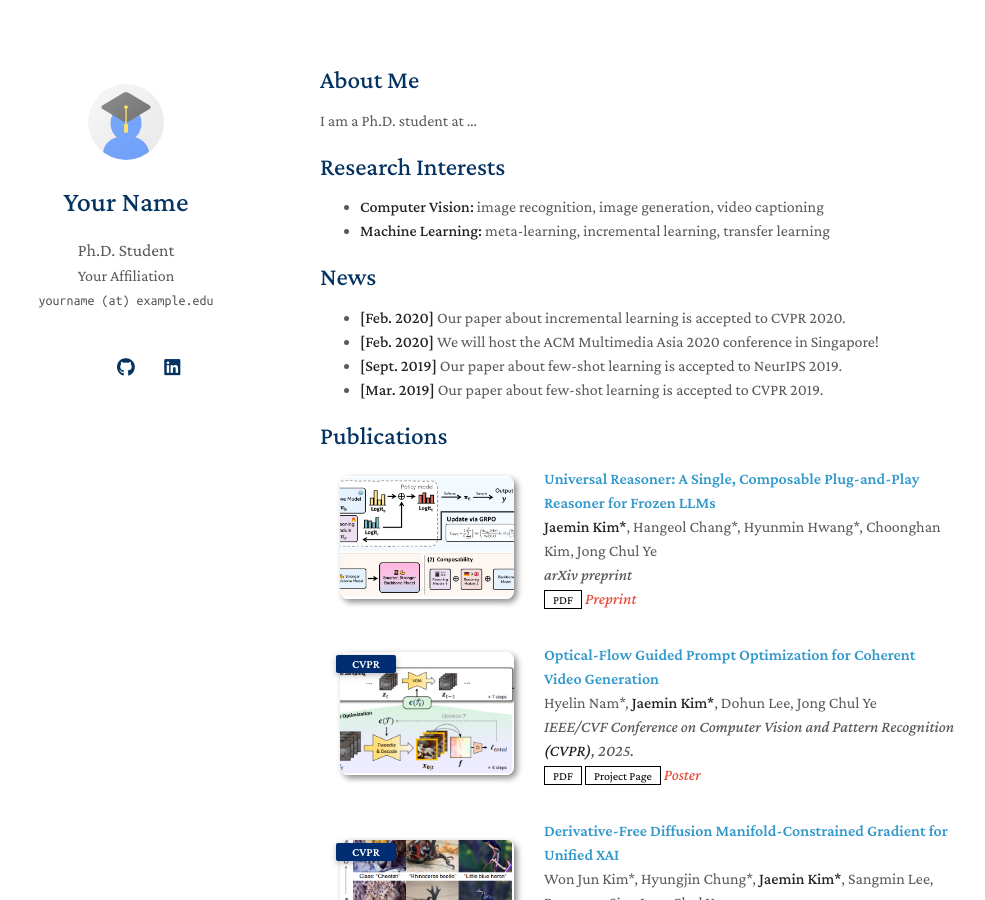
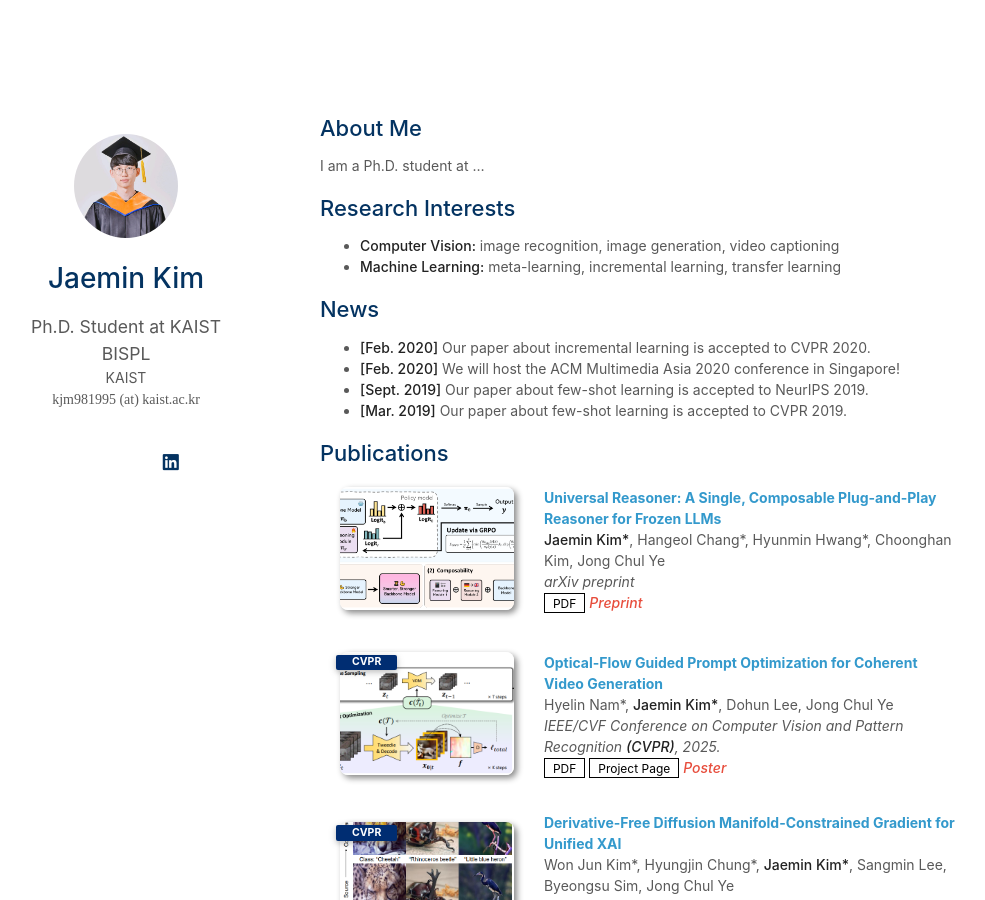
Before and after one commit to kjm981995/kjm981995.github.io, a Jekyll site: the page built from index.md, in a window 1280 px wide and 900 px high. Shown: the whole window, without its empty margins (150-1135 px from the left). Built offline with Jekyll 4.4.1, drawn with Linux system fonts in a browser that asks for light colours; a style sheet for code colours, icons or effects is not loaded; our own code applies the rules of GitHub Pages for plain Markdown files.

Commit message:
Update _config.yml

```diff
--- a/_config.yml
+++ b/_config.yml
@@ -1,26 +1,24 @@
 # Basic Information
-title: Your Name
-position: Ph.D. Student
-affiliation: Your Affiliation
-email: yourname (at) example.edu
+title: Jaemin Kim
+position: Ph.D. Student at KAIST BISPL
+affiliation: KAIST
+email: kjm981995 (at) kaist.ac.kr
 
 # Search Engine Optimization (SEO)
 # The following information is used to improve the website traffic from search engines, e.g., Google.
-keywords: minimal light
-description: The Minimal Light is a simple and elegant jekyll theme for academic personal homepage.
-canonical: https://minimal-light-theme.yliu.me/
+keywords: Jaemin Kim
+description: The personal page of Jaemin Kim, AI researcher at KAIST.
+canonical: https://kjm981995.github.io/
 
 # Links
 # If you don't need one of them, you may delete the corresponding line.
-google_scholar: https://scholar.google.com/
+google_scholar: https://scholar.google.com/citations?user=QWRf4vgAAAAJ&hl=ko
 cv_link: assets/files/curriculum_vitae.pdf
-github_link: https://github.com/
-linkedin: https://www.linkedin.com/
-twitter: https://twitter.com/
+linkedin: https://www.linkedin.com/in/jaemin-kim-b144b2292/
 
 # Images (e.g., your profile picture and your website's favicon)
 # "favicon" and "favicon_dark" are used for the light and dark modes, respectively.
-avatar: ./assets/img/avatar.png
+avatar: ./assets/img/avatar2.jpg
 favicon: ./assets/img/favicon.png
 favicon_dark: ./assets/img/favicon-dark.png
 
@@ -34,11 +32,10 @@ auto_dark_mode: true
 
 # Font
 # You can use this option to choose between Serif or Sans Serif fonts.
-font: "Serif" # or "Sans Serif"
+font: "Sans Serif"
 
 # Google Analytics ID
 # Please remove this if you don't use Google Analytics
-google_analytics: UA-111540567-4
 
 # Use this project as a remote theme for GitHub Pages
 # See the guide here: https://docs.github.com/en/pages/setting-up-a-github-pages-site-with-jekyll/adding-a-theme-to-your-github-pages-site-using-jekyll
```
